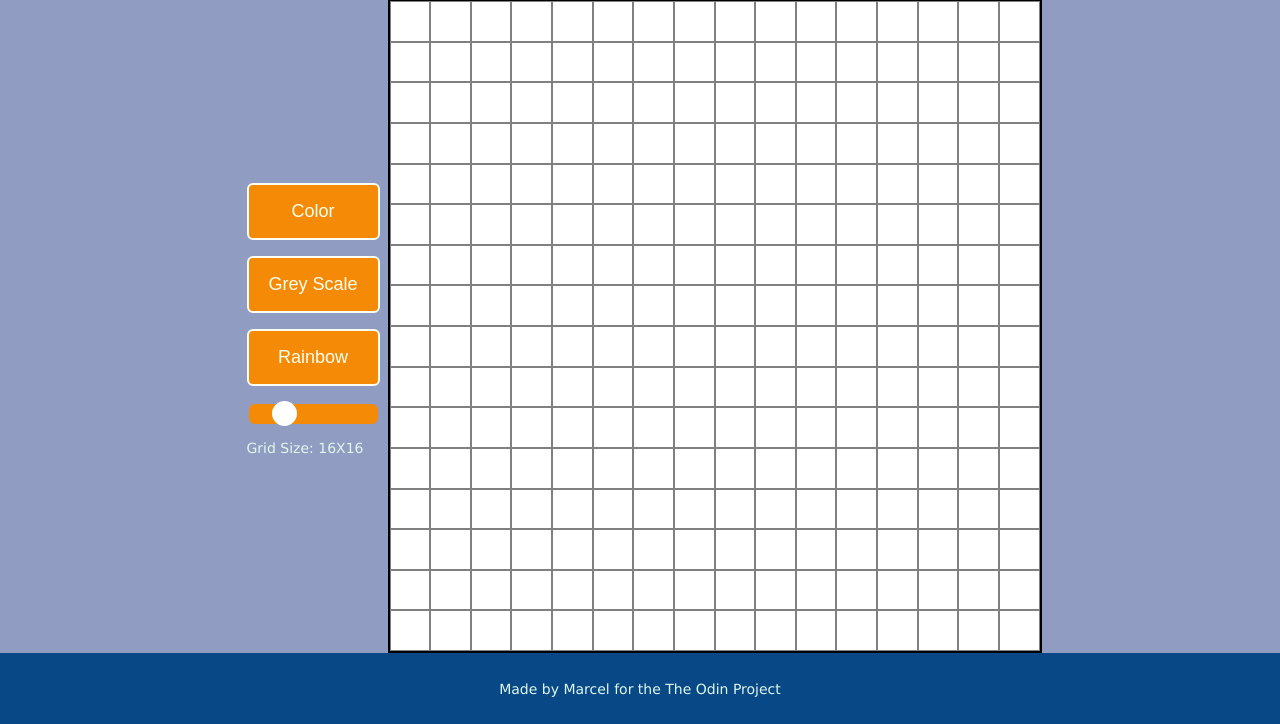
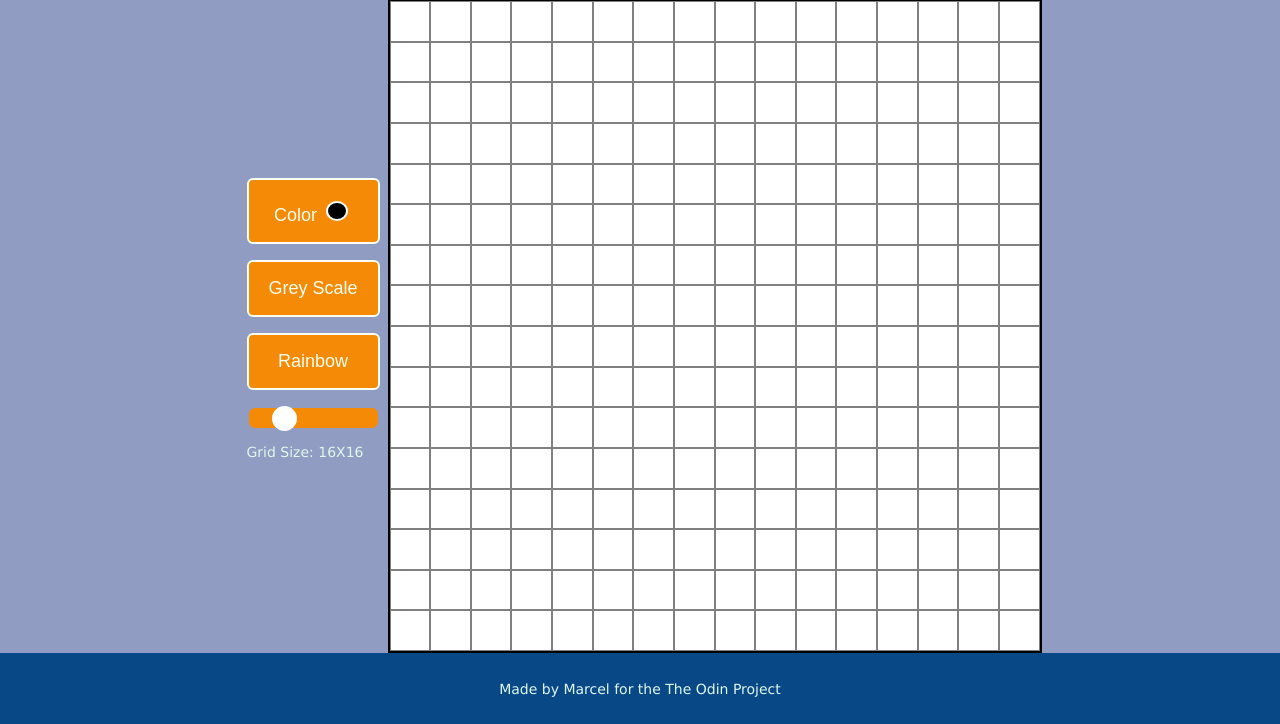
Before and after one commit to Marcellll/Etch-a-Sketch, a plain HTML site: page index.html in a window 1280 px wide. Shown: the part 76-800 px from the top of the page. Drawn offline with Linux system fonts and the light colour scheme.

Commit message:
Added the color picker to the button

```diff
--- a/index.html
+++ b/index.html
@@ -16,7 +16,7 @@
 
     <div class="main">
         <div class="controls">
-            <button>Color</button>
+            <button>Color <input class="colorPicker" type="color" value="#000000"></button>
             <button>Grey Scale</button>
             <button>Rainbow</button>
             <div class="gridSize">
--- a/styles.css
+++ b/styles.css
@@ -86,6 +86,21 @@ button {
     justify-content: center;
 }
 
+.colorPicker {
+    -webkit-appearance: none;
+    -moz-appearance: none;
+    appearance: none;
+    background-color: transparent;
+    width: 30px;
+    height: 30px;
+    border: none;
+    cursor: pointer;
+}
+
+.colorPicker[type="color"]::-webkit-color-swatch {
+    border-radius: 50%;
+    border: 2px solid white;
+}
 
 .container {
     display: flex;
```
